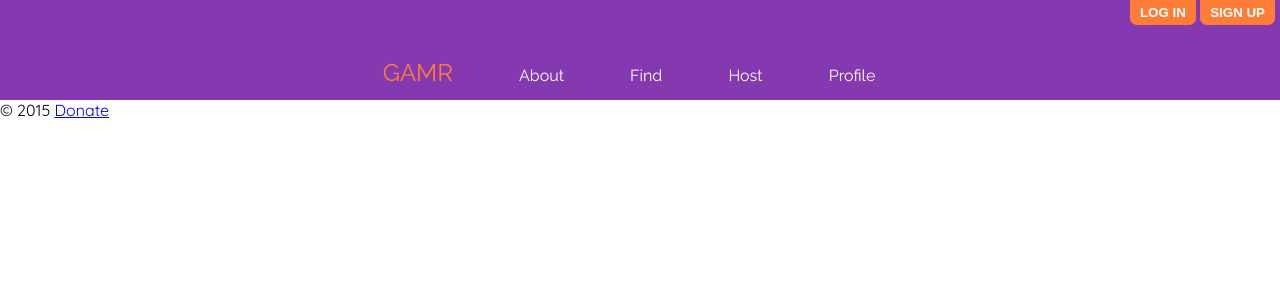
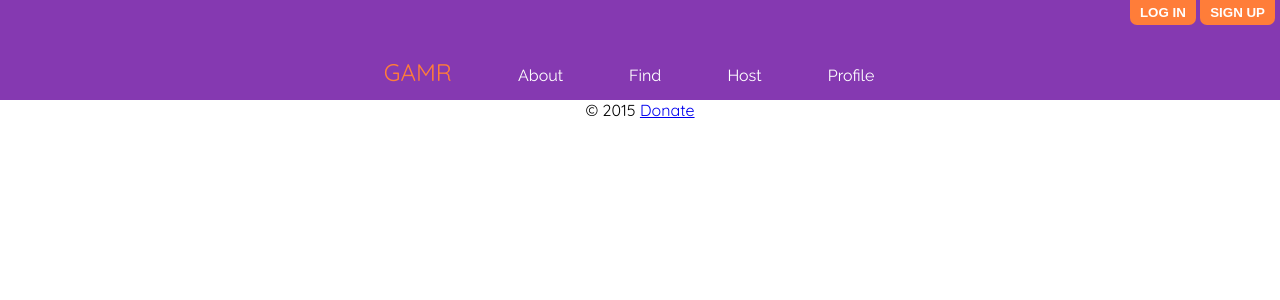
Before and after one commit to za419/GAMR, a PHP site: page /GameTindr/find.php in a window 1280 px wide. Shown: the top 300 px of the page. Run offline with PHP 8.4, Linux system fonts and the light colour scheme.

Commit message:
For the lulz

```diff
--- a/GameTindr/styles/common.css
+++ b/GameTindr/styles/common.css
@@ -9,7 +9,8 @@ ol.horizontal li,ul.horizontal li {
 
 #headerTitle a {
 	color: #FF7D39 !important;
-	font-size: 1.5em
+	font-size: 1.5em;
+	font-family: 'Quicksand', sans-serif
 }
 
 #headerNav {
@@ -22,7 +23,7 @@ ol.horizontal li,ul.horizontal li {
 }
 
 #headerNav li {
-	padding-right: 5%
+	padding-right: 5%;
 }
 
 #headerNav li a {
@@ -82,3 +83,7 @@ ol.horizontal li,ul.horizontal li {
 	display: none;
 	text-align: center
 }
+
+#footer {
+	text-align: center;
+}
```
